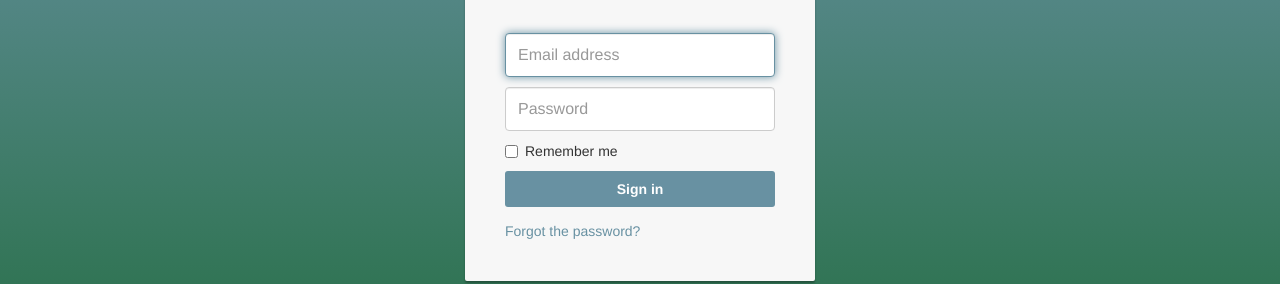
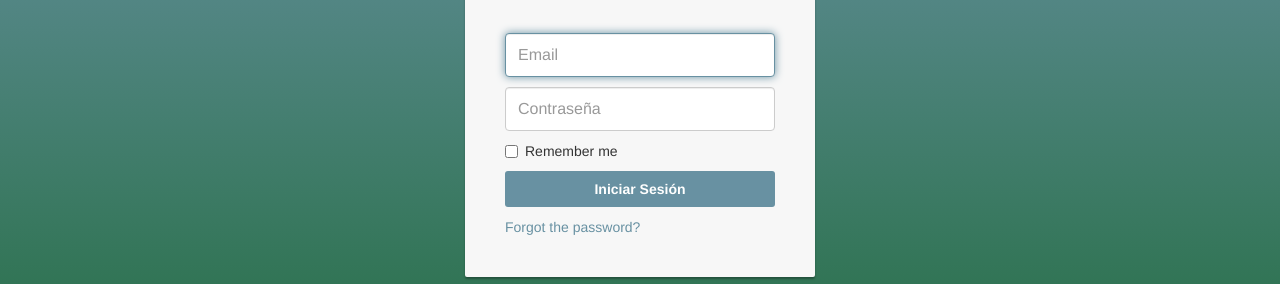
Before and after one commit to xonex1208/Login1, a plain HTML site: page index.html in a window 1280 px wide. Shown: the part 189-473 px from the top of the page. Drawn offline with nearby package versions, Linux system fonts and the light colour scheme.

Commit message:
Cambio de pequeñas cosas
Le cambie a español los dos input, los id de los input estan bien. El boton de iniciar sesión tiene una clase larga de nombre y no tiene id ni name.

```diff
--- a/index.html
+++ b/index.html
@@ -1,13 +1,24 @@
+
+<!DOCTYPE html>
+
+<html lang="es">
+
+    <head>
         <link href="//maxcdn.bootstrapcdn.com/bootstrap/3.3.0/css/bootstrap.min.css" rel="stylesheet" id="bootstrap-css">
         <link rel="stylesheet" href="estilos.css">
         <script src="//maxcdn.bootstrapcdn.com/bootstrap/3.3.0/js/bootstrap.min.js"></script>
         <script src="logica.js"></script>
         <!------ Include the above in your HEAD tag ---------->
 
-<!--
-    you can substitue the span of reauth email for a input with the email and
-    include the remember me checkbox
-    -->
+        <!--you can substitue the span of reauth email for a input with the email andinclude the remember me checkbox-->
+        <meta charset="UTF-8">
+
+        <title>Login</title>
+
+    </head>
+
+    <body>
+
         <div class="container">
             <div class="card card-container">
                 <!-- <img class="profile-img-card" src="//lh3.googleusercontent.com/-6V8xOA6M7BA/AAAAAAAAAAI/AAAAAAAAAAA/rzlHcD0KYwo/photo.jpg?sz=120" alt="" /> -->
@@ -15,17 +26,21 @@
                 <p id="profile-name" class="profile-name-card"></p>
                 <form class="form-signin" method="post" >
                     <span id="reauth-email" class="reauth-email"> </span>
-                <input type="email" id="inputEmail" class="form-control" placeholder="Email address" required autofocus>
-                <input type="password" id="inputPassword" class="form-control" placeholder="Password" required>
+                    <input type="email" id="inputEmail" class="form-control" placeholder="Email" required autofocus>
+                    <input type="password" id="inputPassword" class="form-control" placeholder="Contraseña" required>
                     <div id="remember" class="checkbox">
                         <label>
                             <input type="checkbox" value="remember-me"> Remember me
                         </label>
                     </div>
-                <button class="btn btn-lg btn-primary btn-block btn-signin" type="submit">Sign in</button>
+                    <button class="btn btn-lg btn-primary btn-block btn-signin" type="submit">Iniciar Sesión</button>
                 </form><!-- /form -->
                 <a href="#" class="forgot-password">
                     Forgot the password?
                 </a>
             </div><!-- /card-container -->
         </div><!-- /container -->
+
+    </body>
+
+</html>
```
Lines whose indentation alone changed are shown as unchanged.
